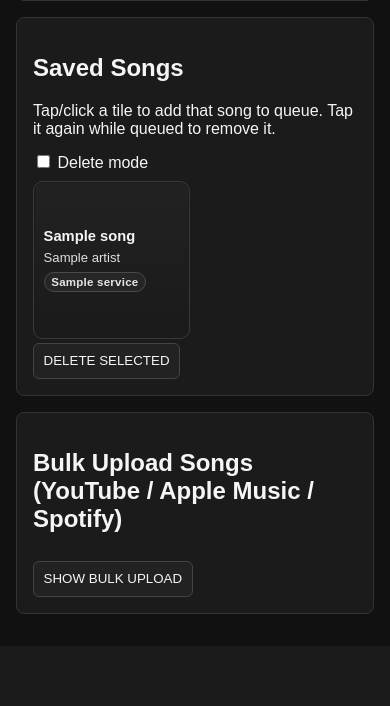
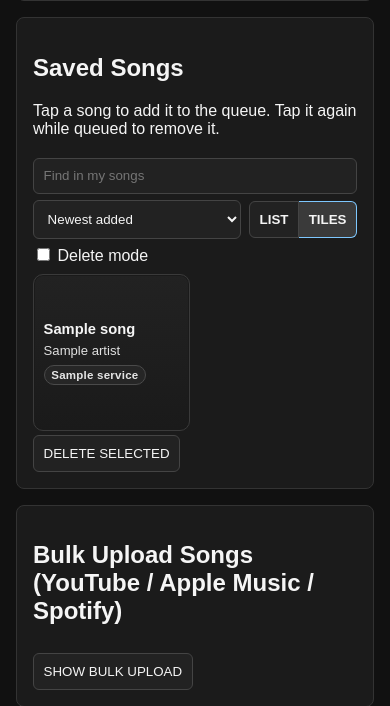
Before and after one commit to practicinglife/Karaoke, a Flask app: template web/templates/user.html in a window 390 px wide. Shown: the part 605-1311 px from the top of the page. Before the commit the page ends 1219 px from the top, so only its background shows below. Run offline with Flask 3, Linux system fonts and the light colour scheme; the template is opened without the code that fills it: most values are stand-ins (such as "Sample title", 1, 10 or a date in 2020); some libraries are stand-ins or nearby versions.

Commit message:
Saved songs: list view, find, sort, queued first and played tonight last
Singers with more than 10 saved songs see a compact list (one slim row per song) instead
of big tiles; a LIST / TILES switch lets each phone choose and remembers it. A "Find in my
songs" box narrows the list as you type, and songs sort by newest added, title or artist.
Songs queued tonight show first. Songs already sung tonight (finished, not skipped) drop
to the bottom with a green "PLAYED TONIGHT" mark, updated live when a song finishes.

Co-Authored-By: Claude Opus 5.5 <noreply@anthropic.com>

```diff
--- a/web/routes.py
+++ b/web/routes.py
@@ -151,7 +151,13 @@ def register_routes(app, runtime_state, socketio: SocketIO) -> None:
                 "up_next": [serialize_item(i) for i in ordered[:upcoming_count]],
                 "queue_all": [serialize_item(i) for i in ordered],
                 "recent": [serialize_item(i) for i in recent],
+                "played_song_ids": sorted(played_song_ids(db, current.id)),
             }
+
+    def played_song_ids(db, session_id: int) -> set[int]:
+        """Saved songs sung tonight (finished, not skipped), for the "played tonight" marks."""
+        return set(db.scalars(select(QueueItem.song_id).where(
+            QueueItem.session_id == session_id, QueueItem.status == COMPLETED, QueueItem.song_id.is_not(None))))
 
     def serialize_item(item: QueueItem | None) -> dict[str, Any] | None:
         if not item:
@@ -724,6 +730,7 @@ def register_routes(app, runtime_state, socketio: SocketIO) -> None:
                 user=user_rec,
                 songs=songs,
                 queued_song_ids=queued_song_ids,
+                played_song_ids=played_song_ids(db, record.id),
                 house_code=record.house_code,
                 csrf_token=ensure_csrf(),
                 queue_notification_state=user_notification_state(
--- a/web/static/css/style.css
+++ b/web/static/css/style.css
@@ -470,3 +470,133 @@ a {
   padding: 0.45rem 0.8rem;
   font-weight: 700;
 }
+
+/* Saved songs: find, sort, list or tiles; queued first, played tonight last */
+.saved-tools {
+  margin: 0.5rem 0;
+}
+
+.saved-tools-row {
+  display: flex;
+  gap: 0.5rem;
+  align-items: center;
+  margin-top: 0.4rem;
+}
+
+.saved-tools-row select {
+  flex: 1;
+  min-width: 0;
+  margin-top: 0;
+}
+
+.saved-view {
+  display: flex;
+  flex: none;
+}
+
+.saved-view button {
+  margin-top: 0;
+  border-radius: 0;
+  font-weight: 700;
+}
+
+.saved-view button:first-child {
+  border-radius: 6px 0 0 6px;
+}
+
+.saved-view button:last-child {
+  border-radius: 0 6px 6px 0;
+  border-left: 0;
+}
+
+.saved-view button[aria-pressed="true"] {
+  background: #3a3a3a;
+  border-color: #7ec8ff;
+}
+
+.saved-none {
+  color: #9a9a9a;
+  margin: 0.5rem 0 0;
+}
+
+.song-tile[hidden] {
+  display: none;
+}
+
+.song-tile-played {
+  align-self: flex-start;
+  margin-top: auto;
+  font-size: 0.68rem;
+  font-weight: 700;
+  letter-spacing: 0.04em;
+  padding: 0.18rem 0.5rem;
+  border-radius: 999px;
+  border: 1px solid #3ecf6e;
+  background: rgba(62, 207, 110, 0.16);
+  color: #9af0b6;
+}
+
+.song-tile.played-song:not(.queued-song) {
+  border-color: #2f6b45;
+  background: #161b17;
+}
+
+.song-tile.played-song:not(.queued-song) .song-tile-title,
+.song-tile.played-song:not(.queued-song) .song-tile-artist {
+  color: #a9b7ad;
+}
+
+/* List view: one slim row per song */
+.song-tiles.song-list-view {
+  grid-template-columns: 1fr;
+  gap: 0.35rem;
+}
+
+.song-list-view .song-tile {
+  aspect-ratio: auto;
+  display: grid;
+  grid-template-columns: minmax(0, 1fr) auto;
+  grid-template-areas:
+    "title service"
+    "artist badge";
+  align-items: center;
+  column-gap: 0.6rem;
+  row-gap: 0.15rem;
+  padding: 0.55rem 0.7rem;
+  border-radius: 8px;
+}
+
+.song-list-view .song-tile-title {
+  grid-area: title;
+  display: block;
+  white-space: nowrap;
+  text-overflow: ellipsis;
+}
+
+.song-list-view .song-tile-artist {
+  grid-area: artist;
+}
+
+.song-list-view .song-tile-service {
+  grid-area: service;
+  justify-self: end;
+  margin-top: 0;
+}
+
+.song-list-view .song-tile-badge,
+.song-list-view .song-tile-played {
+  grid-area: badge;
+  justify-self: end;
+  margin-top: 0;
+}
+
+.song-tiles.song-list-view.delete-mode .song-tile {
+  padding-left: 2.2rem;
+}
+
+.song-list-view .song-delete-checkbox {
+  top: 50%;
+  left: 0.7rem;
+  right: auto;
+  transform: translateY(-50%);
+}
--- a/web/static/js/user.js
+++ b/web/static/js/user.js
@@ -15,6 +15,12 @@ const bulkDeleteForm = document.getElementById("bulk-delete-form");
 const userCsrfToken = document.getElementById("user-csrf-token");
 const bulkUploadToggle = document.getElementById("bulk-upload-toggle");
 const bulkUploadPanel = document.getElementById("bulk-upload-panel");
+const savedTools = document.getElementById("saved-tools");
+const savedFind = document.getElementById("saved-find");
+const savedSort = document.getElementById("saved-sort");
+const savedViewList = document.getElementById("saved-view-list");
+const savedViewTiles = document.getElementById("saved-view-tiles");
+const savedNone = document.getElementById("saved-none");
 
 let searchController = null;
 let lastSearchQuery = "";
@@ -24,6 +30,9 @@ let lastUserQueueNotificationKey = "none||";
 const QUEUED_SONG_ARIA_SUFFIX = ", queued tonight, click again to remove from queue";
 const UP_NEXT_NOTIFICATION_TEXT = "UP NEXT!!";
 const UP_NOW_NOTIFICATION_TEXT = "UP NOW!!";
+const SAVED_VIEW_KEY = "kt-saved-songs-view";
+const SAVED_SORT_KEY = "kt-saved-songs-sort";
+const LIST_VIEW_FROM = 11; // more than 10 saved songs start as a list
 
 function getQueuedSongBaseLabel(tile) {
   const existing = tile.dataset.baseAriaLabel;
@@ -49,13 +58,112 @@ function setQueuedSongState(tile, queued) {
   tile.setAttribute("aria-label", queued ? `${baseLabel}${QUEUED_SONG_ARIA_SUFFIX}` : baseLabel);
 }
 
-function applyQueuedSongState(queuedIds) {
+function setPlayedSongState(tile, played) {
+  if (!(tile instanceof HTMLElement)) return;
+  tile.classList.toggle("played-song", played);
+  const mark = tile.querySelector(".song-tile-played");
+  if (mark instanceof HTMLElement) {
+    // Queued again after singing it: "Queued tonight" wins.
+    mark.hidden = !played || tile.classList.contains("queued-song");
+  }
+}
+
+function applyQueuedSongState(queuedIds, playedIds = null) {
   if (!songTilesEl) return;
-  const normalized = new Set(Array.from(queuedIds, (value) => String(value)));
+  const queued = new Set(Array.from(queuedIds, (value) => String(value)));
+  const played = playedIds ? new Set(Array.from(playedIds, (value) => String(value))) : null;
   songTilesEl.querySelectorAll(".song-tile").forEach((tile) => {
     const songId = tile.getAttribute("data-song-id") || "";
-    setQueuedSongState(tile, normalized.has(songId));
+    setQueuedSongState(tile, queued.has(songId));
+    setPlayedSongState(tile, played ? played.has(songId) : tile.classList.contains("played-song"));
   });
+  arrangeSavedSongs();
+}
+
+// ----- saved songs: find, sort, list or tiles -----------------------------------
+
+function readPref(key) {
+  try {
+    return window.localStorage.getItem(key);
+  } catch (_error) {
+    return null;
+  }
+}
+
+function writePref(key, value) {
+  try {
+    window.localStorage.setItem(key, value);
+  } catch (_error) {
+    // private browsing: the choice just isn't remembered
+  }
+}
+
+function plainText(value) {
+  return String(value || "").normalize("NFD").replace(/\p{Diacritic}/gu, "").toLowerCase();
+}
+
+// Queued tonight first, then the rest, then songs already played tonight at the bottom.
+function songBand(tile) {
+  if (tile.classList.contains("queued-song")) return 0;
+  if (tile.classList.contains("played-song")) return 2;
+  return 1;
+}
+
+function compareSongs(a, b, sort) {
+  const byTitle = plainText(a.dataset.title).localeCompare(plainText(b.dataset.title));
+  const byArtist = plainText(a.dataset.artist).localeCompare(plainText(b.dataset.artist));
+  if (sort === "title") return byTitle || byArtist;
+  if (sort === "artist") return byArtist || byTitle;
+  return Number(a.dataset.order || 0) - Number(b.dataset.order || 0);
+}
+
+function arrangeSavedSongs() {
+  if (!songTilesEl) return;
+  const sort = savedSort instanceof HTMLSelectElement ? savedSort.value : "newest";
+  const query = savedFind instanceof HTMLInputElement ? plainText(savedFind.value.trim()) : "";
+  const tiles = Array.from(songTilesEl.querySelectorAll(".song-tile"));
+  tiles.sort((a, b) => songBand(a) - songBand(b) || compareSongs(a, b, sort));
+  let shown = 0;
+  for (const tile of tiles) {
+    const matches = !query || plainText(`${tile.dataset.title} ${tile.dataset.artist}`).includes(query);
+    tile.hidden = !matches;
+    if (matches) shown += 1;
+    songTilesEl.appendChild(tile);
+  }
+  if (savedNone) savedNone.hidden = !query || shown > 0;
+}
+
+function setSavedView(view) {
+  if (!songTilesEl) return;
+  const list = view === "list";
+  songTilesEl.classList.toggle("song-list-view", list);
+  if (savedViewList) savedViewList.setAttribute("aria-pressed", list ? "true" : "false");
+  if (savedViewTiles) savedViewTiles.setAttribute("aria-pressed", list ? "false" : "true");
+}
+
+function setupSavedSongs() {
+  if (!songTilesEl || !savedTools) return;
+  const count = Number(savedTools.dataset.songCount || 0);
+  const view = readPref(SAVED_VIEW_KEY) || (count >= LIST_VIEW_FROM ? "list" : "tiles");
+  setSavedView(view);
+  const sort = readPref(SAVED_SORT_KEY);
+  if (savedSort instanceof HTMLSelectElement && sort && savedSort.querySelector(`option[value="${sort}"]`)) {
+    savedSort.value = sort;
+  }
+  savedViewList?.addEventListener("click", () => {
+    setSavedView("list");
+    writePref(SAVED_VIEW_KEY, "list");
+  });
+  savedViewTiles?.addEventListener("click", () => {
+    setSavedView("tiles");
+    writePref(SAVED_VIEW_KEY, "tiles");
+  });
+  savedSort?.addEventListener("change", () => {
+    writePref(SAVED_SORT_KEY, savedSort.value);
+    arrangeSavedSongs();
+  });
+  savedFind?.addEventListener("input", arrangeSavedSongs);
+  arrangeSavedSongs();
 }
 
 function updateServiceUi() {
@@ -485,14 +593,14 @@ if (songTilesEl && window.io) {
   const socket = window.io();
   socket.on("queue_updated", (payload) => {
     const queuedIds = new Set();
-    if (payload && Array.isArray(payload.queue_all)) {
-      for (const item of payload.queue_all) {
-        if (item && item.song_id !== undefined && item.song_id !== null) {
-          queuedIds.add(String(item.song_id));
-        }
+    const items = [...(Array.isArray(payload?.queue_all) ? payload.queue_all : []), payload?.now_playing];
+    for (const item of items) {
+      if (item && item.song_id !== undefined && item.song_id !== null) {
+        queuedIds.add(String(item.song_id));
       }
     }
-    applyQueuedSongState(queuedIds);
+    const playedIds = Array.isArray(payload?.played_song_ids) ? payload.played_song_ids : null;
+    applyQueuedSongState(queuedIds, playedIds);
     window.dispatchEvent(new CustomEvent("karaoke:queue-updated", { detail: payload }));
   });
   socket.on("stage_state", (payload) => {
@@ -501,4 +609,5 @@ if (songTilesEl && window.io) {
 }
 
 setDeleteMode(false);
+setupSavedSongs();
 updateServiceUi();
--- a/web/templates/user.html
+++ b/web/templates/user.html
@@ -74,7 +74,22 @@
 
     <section class="card">
       <h2>Saved Songs</h2>
-      <p>Tap/click a tile to add that song to queue. Tap it again while queued to remove it.</p>
+      <p>Tap a song to add it to the queue. Tap it again while queued to remove it.</p>
+      <div class="saved-tools" id="saved-tools" data-song-count="{{ songs|length }}"{% if not songs %} hidden{% endif %}>
+        <input type="search" id="saved-find" placeholder="Find in my songs" autocomplete="off" aria-label="Find in my songs">
+        <div class="saved-tools-row">
+          <select id="saved-sort" aria-label="Sort my songs">
+            <option value="newest">Newest added</option>
+            <option value="title">Title A–Z</option>
+            <option value="artist">Artist A–Z</option>
+          </select>
+          <div class="saved-view" role="group" aria-label="Show my songs as">
+            <button type="button" id="saved-view-list" aria-pressed="false">LIST</button>
+            <button type="button" id="saved-view-tiles" aria-pressed="false">TILES</button>
+          </div>
+        </div>
+        <p class="saved-none" id="saved-none" hidden>None of your saved songs match.</p>
+      </div>
       <label>
         <input type="checkbox" id="delete-mode-toggle">
         Delete mode
@@ -84,8 +99,11 @@
         <div class="song-tiles" id="song-tiles">
           {% for song in songs %}
           <div
-            class="song-tile{% if song.id in queued_song_ids %} queued-song{% endif %}"
+            class="song-tile{% if song.id in queued_song_ids %} queued-song{% endif %}{% if song.id in played_song_ids %} played-song{% endif %}"
             data-song-id="{{ song.id }}"
+            data-order="{{ loop.index0 }}"
+            data-title="{{ song.title }}"
+            data-artist="{{ song.artist }}"
             data-queue-url="{{ url_for('web.queue_add', song_id=song.id) }}"
             tabindex="0"
             role="button"
@@ -98,6 +116,7 @@
               {% if song.service == 'apple_music' %}Apple Music{% elif song.service == 'youtube' %}YouTube{% elif song.service == 'spotify' %}Spotify{% elif song.service == 'traditional' %}Traditional{% else %}{{ song.service }}{% endif %}
             </div>
             <div class="song-tile-badge" {% if song.id not in queued_song_ids %}hidden{% endif %}>Queued tonight</div>
+            <div class="song-tile-played" {% if song.id not in played_song_ids or song.id in queued_song_ids %}hidden{% endif %}>✓ PLAYED TONIGHT</div>
           </div>
           {% endfor %}
         </div>
```
Also changed, not shown: tests/test_queue.py (+29 -0 lines).
